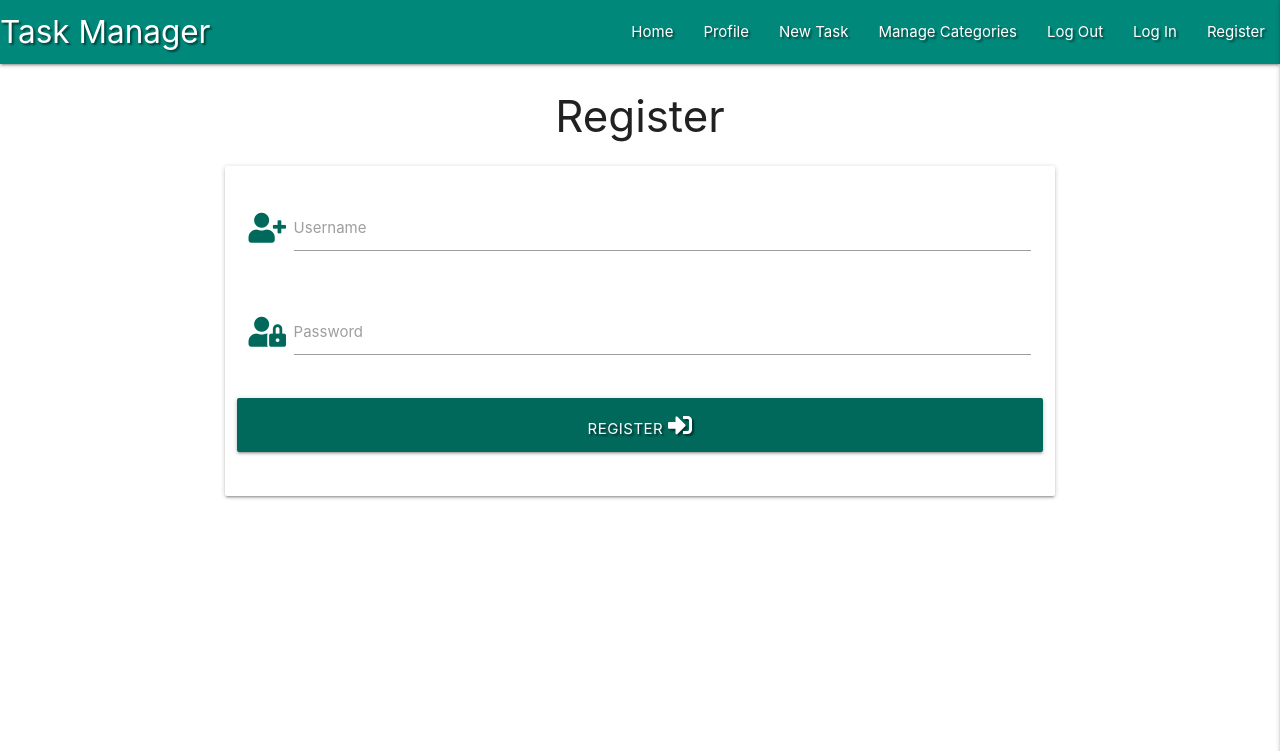
After one commit to elerel/flask-task-manager-project, a Flask app: page /register in a window 1280 px wide. The commit adds this page. Shown: the top 751 px of the page. Run offline with Flask 2, Linux system fonts and the light colour scheme; some libraries are stand-ins or nearby versions.

Commit message:
Add Register Template

```diff
--- a/app.py
+++ b/app.py
@@ -4,6 +4,7 @@ from flask import (
     redirect, request, session, url_for)
 from flask_pymongo import PyMongo
 from bson.objectid import ObjectId
+from werkzeug.security import generate_password_hash, check_password_hash
 if os.path.exists("env.py"):
     import env
 
@@ -16,6 +17,7 @@ app.secret_key = os.environ.get("SECRET_KEY")
 
 mongo = PyMongo(app)
 
+
 @app.route("/")
 @app.route("/get_tasks")
 def get_tasks():
@@ -23,6 +25,11 @@ def get_tasks():
     return render_template("tasks.html", tasks=tasks)
 
 
+@app.route("/register", methods=["GET", "POST"])
+def register():
+    return render_template("register.html")
+
+
 if __name__ == "__main__":
     app.run(host=os.environ.get("IP"),
             port=int(os.environ.get("PORT")),
--- a/templates/base.html
+++ b/templates/base.html
@@ -1,25 +1,21 @@
 <!DOCTYPE html>
 <html lang="en">
-
 <head>
     <meta charset="UTF-8">
     <meta name="viewport" content="width=device-width, initial-scale=1.0">
-    <link rel="stylesheet" href="https://cdnjs.cloudflare.com/ajax/libs/font-awesome/5.15.3/css/all.min.css"
-        integrity="sha512-iBBXm8fW90+nuLcSKlbmrPcLa0OT92xO1BIsZ+ywDWZCvqsWgccV3gFoRBv0z+8dLJgyAHIhR35VZc2oM/gI1w=="
-        crossorigin="anonymous" type="text/css" />
-    <link rel="stylesheet" href="https://cdnjs.cloudflare.com/ajax/libs/materialize/1.0.0/css/materialize.min.css"
-        type="text/css">
+    <link rel="stylesheet" href="https://cdnjs.cloudflare.com/ajax/libs/font-awesome/5.13.1/css/all.min.css"
+        integrity="sha512-xA6Hp6oezhjd6LiLZynuukm80f8BoZ3OpcEYaqKoCV3HKQDrYjDE1Gu8ocxgxoXmwmSzM4iqPvCsOkQNiu41GA==" crossorigin="anonymous" type="text/css">
+    <link rel="stylesheet" href="https://cdnjs.cloudflare.com/ajax/libs/materialize/1.0.0/css/materialize.min.css" type="text/css">
     <link rel="stylesheet" href="{{ url_for('static', filename='css/style.css') }}" type="text/css">
     {% block styles %}
     {% endblock %}
     <title>Task Manager</title>
 </head>
-
 <body>
 
 	<header>
-        <!--top navbar-->
-        <nav class="nav-extended text-shadow teal darken-1 ">
+        <!-- top navbar -->
+		<nav class="nav-extended text-shadow teal darken-1">
 			<div class="nav-wrapper">
 				<a href="{{ url_for('get_tasks') }}" class="brand-logo">Task Manager</a>
 				<a href="#" data-target="mobile-demo" class="sidenav-trigger right"><i class="fas fa-bars"></i></a>
@@ -28,34 +24,34 @@
 					<li><a href="#">Profile</a></li>
 					<li><a href="#">New Task</a></li>
 					<li><a href="#">Manage Categories</a></li>
+					<li><a href="#">Log Out</a></li>
 					<li><a href="#">Log In</a></li>
-                    <li><a href="#">Log Out</a></li>
-                    <li><a href="#">Register</a></li>
+					<li><a href="{{ url_for('register') }}">Register</a></li>
 				</ul>
 			</div>
 		</nav>
-        <!--Mobile sidenav-->
+
+        <!-- mobile sidenav -->
 		<ul class="sidenav" id="mobile-demo">
-            <li><h4 class="center-align light-blue-text text-darken-4">Task Manager</h4></li>
+            <li><h4 class="center-align light-blue-text text-darken 4">Task Manager</h4></li>
             <li><a href="{{ url_for('get_tasks') }}">Home</a></li>
             <li><a href="#">Profile</a></li>
             <li><a href="#">New Task</a></li>
             <li><a href="#">Manage Categories</a></li>
+            <li><a href="#">Log Out</a></li>
             <li><a href="#">Log In</a></li>
-            <li><a href="#">Log Out</a></li>
-            <li><a href="#">Register</a></li>
+            <li><a href="{{ url_for('register') }}">Register</a></li>
 		</ul>
 	</header>
 
     {% block content %}
     {% endblock %}
 
-    <script src="https://code.jquery.com/jquery-3.6.0.min.js"
-        integrity="sha256-/xUj+3OJU5yExlq6GSYGSHk7tPXikynS7ogEvDej/m4=" crossorigin="anonymous"></script>
+    <script src="https://code.jquery.com/jquery-3.5.1.min.js"
+        integrity="sha256-9/aliU8dGd2tb6OSsuzixeV4y/faTqgFtohetphbbj0=" crossorigin="anonymous"></script>
     <script src="https://cdnjs.cloudflare.com/ajax/libs/materialize/1.0.0/js/materialize.min.js"></script>
     <script src="{{ url_for('static', filename='js/script.js') }}"></script>
     {% block scripts %}
     {% endblock %}
 </body>
-
 </html>
--- /dev/null
+++ b/templates/register.html
@@ -0,0 +1,35 @@
+{% extends "base.html" %}
+{% block content %}
+
+    <h3 class="center-align">Register</h3>
+
+    <div class="row">
+        <form class="col s12 m8 offset-m2" method="POST" action="{{ url_for('register') }}">
+            <div class="card-panel">
+                <!-- username -->
+                <div class="row">
+					<div class="input-field col s12">
+						<i class="fas fa-user-plus prefix teal-text text-darken-3"></i>
+						<input id="username" name="username" type="text" class="validate">
+						<label for="username">Username</label>
+					</div>
+                </div>
+                <!-- passowrd -->
+                <div class="row">
+                    <div class="input-field col s12">
+						<i class="fas fa-user-lock prefix teal-text text-darken-3"></i>
+                        <input id="password" name="password" type="password" class="validate">
+                        <label for="password">Password</label>
+                    </div>
+                </div>
+                <!-- register -->
+                <div class="row">
+                    <button type="submit" class="col s12 btn-large teal darken-3 text-shadow">
+                        Register <i class="fas fa-sign-in-alt"></i>
+                    </button>
+                </div>
+            </div>
+        </form>
+    </div>
+
+{% endblock %}
```
Lines whose indentation alone changed are shown as unchanged.
